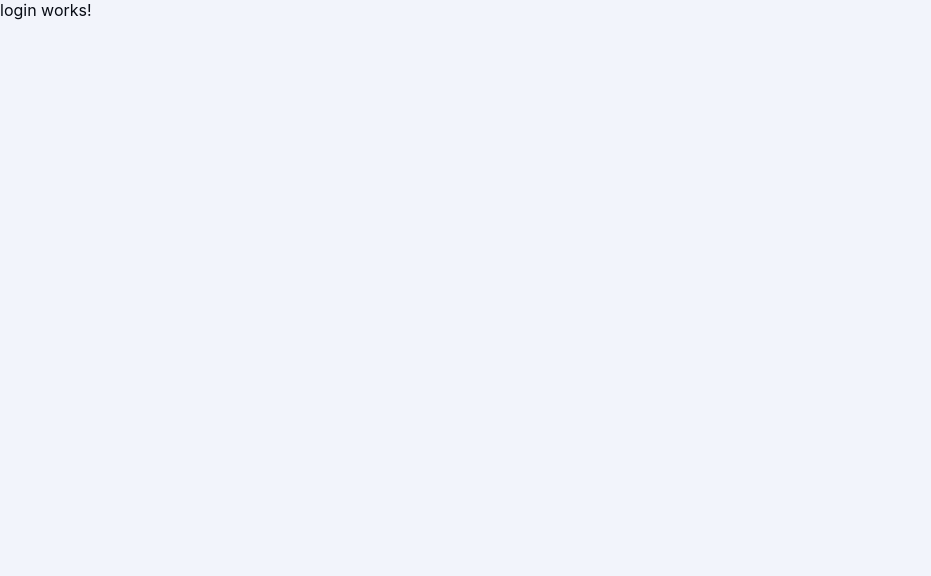
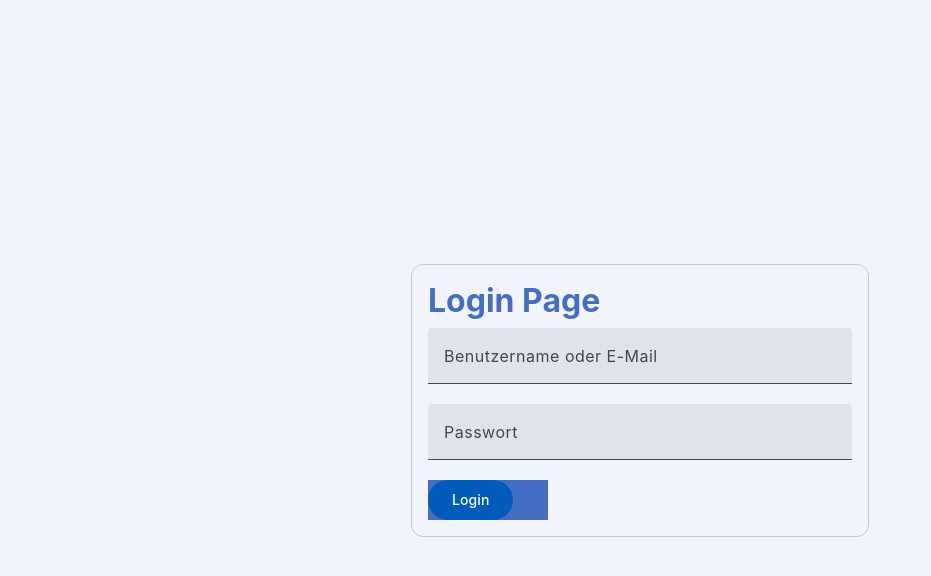
Before and after one commit to mezotv/eventure, an Angular app in the folder frontend/: page /login in a window 1280 px wide. Shown: the top 576 px of the page, without its empty margins (0-931 px from the left). Built offline with nearby package versions, Linux system fonts and the light colour scheme.

Commit message:
added login page

```diff
--- a/frontend/src/app/pages/login/login.component.css
+++ b/frontend/src/app/pages/login/login.component.css
@@ -0,0 +1,34 @@
+.example-form {
+    min-width: 150px;
+    max-width: 500px;
+    width: 100%;
+}
+
+.example-full-width {
+    width: 100%;
+}
+
+h1 {
+    color: var(--primary);
+    margin-bottom: 0.5rem;
+}
+
+.login {
+    position: fixed;
+    inset: 0px;
+    width: fit-content;
+    height: fit-content;
+    max-width: 100vw;
+    max-height: 100dvh;
+    margin: auto;
+    background-color: var(--background);
+}
+
+.example-button {
+    display: table-cell;
+    font-size: 14px;
+    margin-left: 8px;
+    min-width: 120px;
+    background-color: var(--primary);
+    color: var(--primary);
+}
--- a/frontend/src/app/pages/login/login.component.html
+++ b/frontend/src/app/pages/login/login.component.html
@@ -1 +1,22 @@
-<p>login works!</p>
+<mat-card class="login" appearance="outlined">
+    <mat-card-content>
+        <h1>Login Page</h1>
+        <form class="example-form">
+            <mat-form-field class="example-full-width">
+            <mat-label>Benutzername oder E-Mail</mat-label>
+            <input matInput placeholder="Bitte gib deinen Benutzernamen oder deine E-Mail-Adresse ein:">
+            </mat-form-field>
+
+            <mat-form-field class="example-full-width">
+            <mat-label>Passwort</mat-label>
+            <input matInput placeholder="Bitte gib dein Passwort ein:">
+            </mat-form-field>
+
+            <div class="example-button">
+                <button mat-flat-button>Login</button>
+            </div>
+
+
+        </form>
+    </mat-card-content>
+</mat-card>
```
Also changed, not shown: frontend/src/app/pages/login/login.component.ts (+9 -1 lines).
